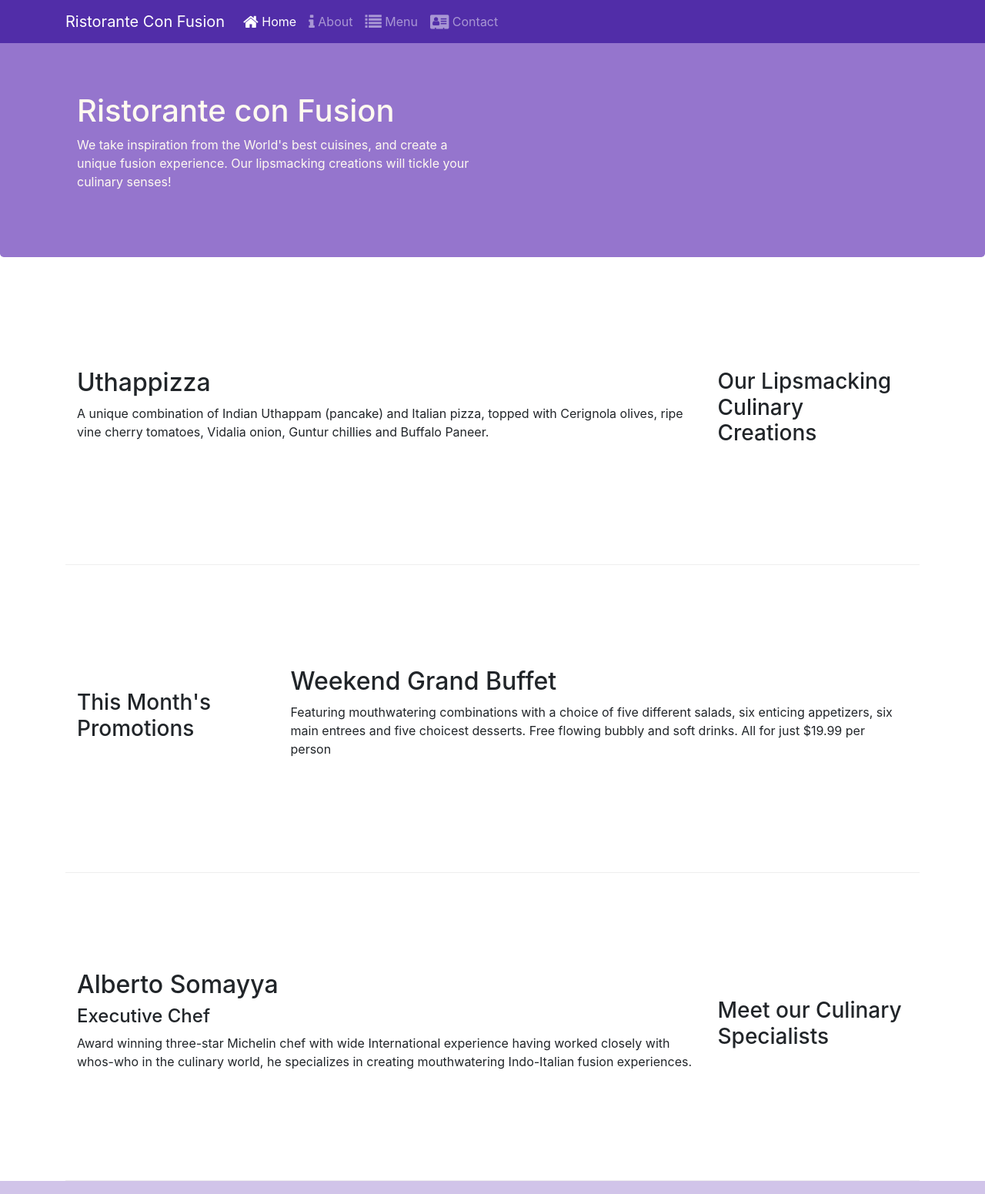
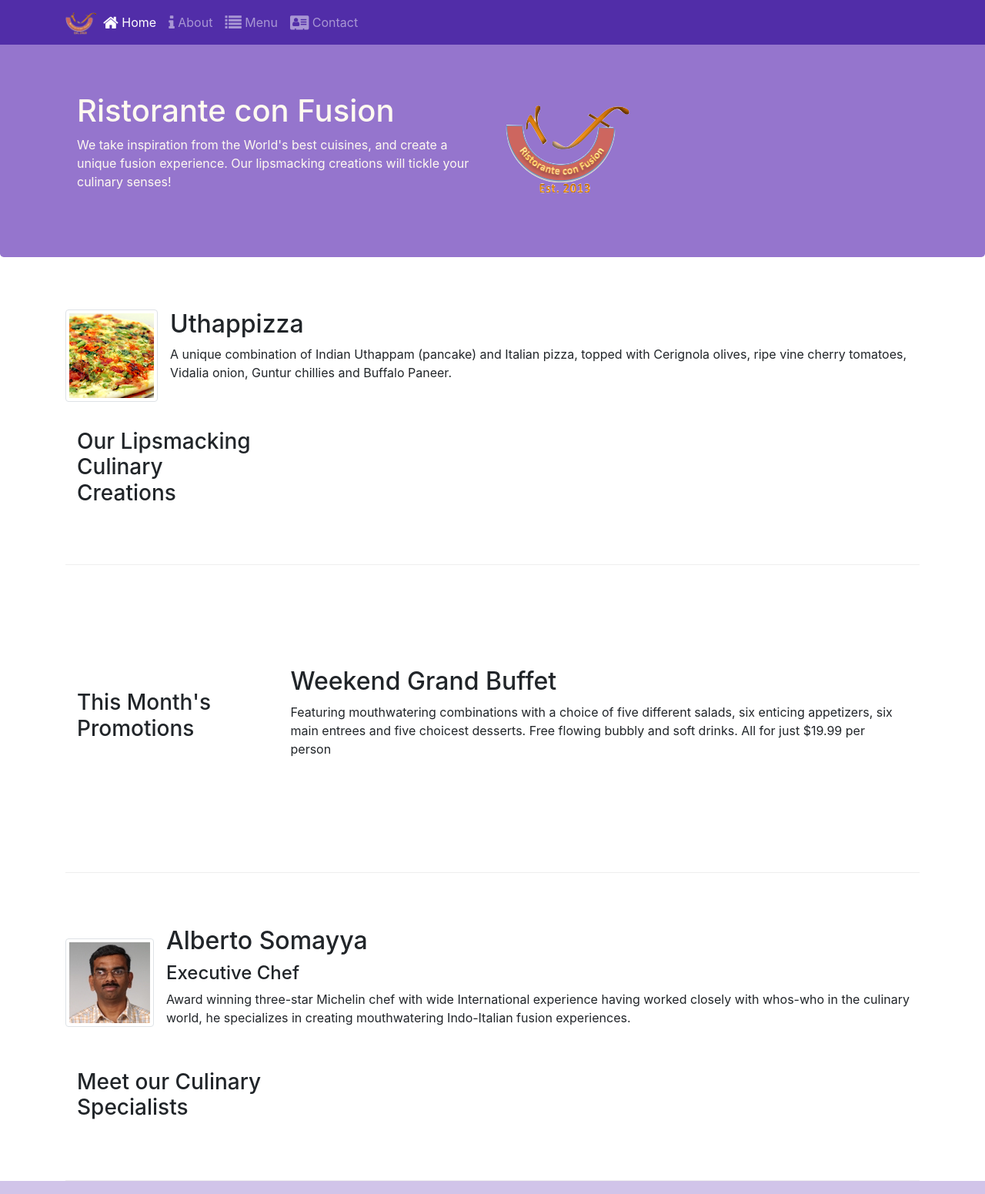
Before and after one commit to tejasmahalinga/conFusion-restaurant, a website: page index.html in a window 1280 px wide. Shown: the top 1551 px of the page at 77% size. Drawn offline with nearby package versions, Linux system fonts and the light colour scheme.

Commit message:
images and media

```diff
--- a/index.html
+++ b/index.html
@@ -22,7 +22,7 @@
             <button class="navbar-toggler" type="button" data-toggle="collapse" data-target="#Navbar">
         <span class="navbar-toggler-icon"></span>
     </button>
-           <a class="navbar-brand" href="#">Ristorante Con Fusion</a>
+    <a class="navbar-brand mr-auto" href="#"><img src="img/logo.png" height="30" width="41"></a>
            <div class="collapse navbar-collapse" id="Navbar">
                 <ul class="navbar-nav mr-auto">
                     <li class="nav-item active"><a class="nav-link" href="#"><span class="fa fa-home fa-lg"></span> Home</a></li>
@@ -41,7 +41,8 @@
                     <h1>Ristorante con Fusion</h1>
                     <p>We take inspiration from the World's best cuisines, and create a unique fusion experience. Our lipsmacking creations will tickle your culinary senses!</p>
                 </div>
-                <div class="col-12 col-sm">
+                <div class="col-12 col-sm-6 align-self-center">
+                    <img src="img/logo.png" class="img-fluid">
                 </div>
             </div>
         </div>
@@ -52,9 +53,16 @@
             <div class="col-12 order-sm-last col-sm-4 col-md-3">
                 <h3>Our Lipsmacking Culinary Creations</h3>
             </div>
-            <div class="col-12 order-sm-first col-sm col-md">
-                <h2>Uthappizza</h2>
-                <p>A unique combination of Indian Uthappam (pancake) and Italian pizza, topped with Cerignola olives, ripe vine cherry tomatoes, Vidalia onion, Guntur chillies and Buffalo Paneer.</p>
+            <div class="media">
+                <img class="d-flex mr-3 img-thumbnail align-self-center"
+                        src="img/uthappizza.png" alt="Uthappizza">
+                <div class="media-body">
+                    <h2 class="mt-0">Uthappizza</h2>
+                    <p class="d-none d-sm-block">A unique combination of Indian Uthappam (pancake) and
+                        Italian pizza, topped with Cerignola olives, ripe vine
+                        cherry tomatoes, Vidalia onion, Guntur chillies and
+                        Buffalo Paneer.</p>
+                </div>
             </div>
         </div>
 
@@ -73,11 +81,20 @@
             <div class="col-12 col-sm-4 order-sm-last col-md-3">
                 <h3>Meet our Culinary Specialists</h3>
             </div>
-            <div class="col-12 order-sm-first col-sm col-md">
-                <h2>Alberto Somayya</h2>
-                <h4>Executive Chef</h4>
-                <p>Award winning three-star Michelin chef with wide International experience having worked closely with whos-who in the culinary world, he specializes in creating mouthwatering Indo-Italian fusion experiences. </p>
+            <div class="media">
+                <img class="d-flex mr-3 img-thumbnail align-self-center"
+                        src="img/alberto.png" alt="Alberto Somayya">
+                <div class="media-body">
+                    <h2 class="mt-0">Alberto Somayya</h2>
+                    <h4>Executive Chef</h4>
+                    <p class="d-none d-sm-block">Award winning three-star Michelin chef with wide
+                        International experience having worked closely with
+                        whos-who in the culinary world, he specializes in
+                        creating mouthwatering Indo-Italian fusion experiences.
+                        </p>
+                </div>
             </div>
+
         </div>
     </div>
 
```
Also changed, not shown: aboutus.html (+5 -2 lines), contactus.html (+4 -3 lines), img/alberto.png (added), img/buffet.png (added), img/logo.png (added), img/uthappizza.png (added), 1 other file.
